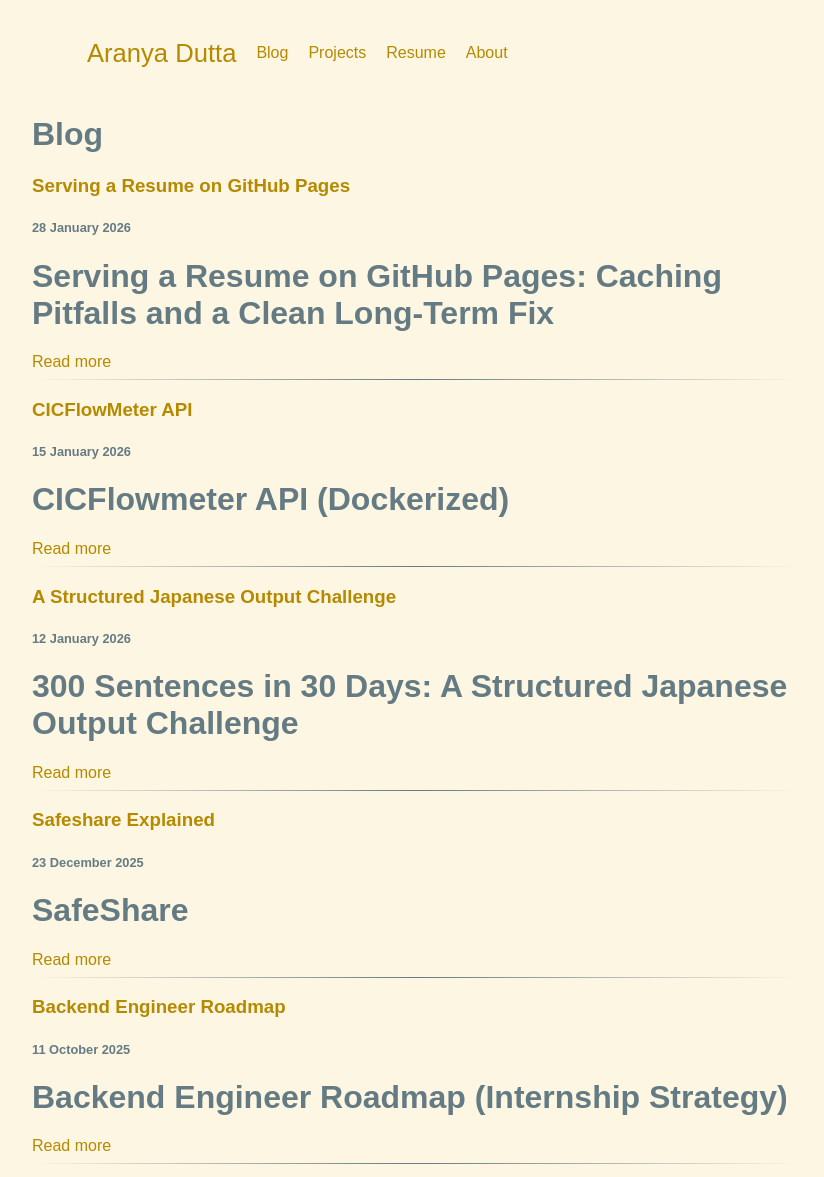
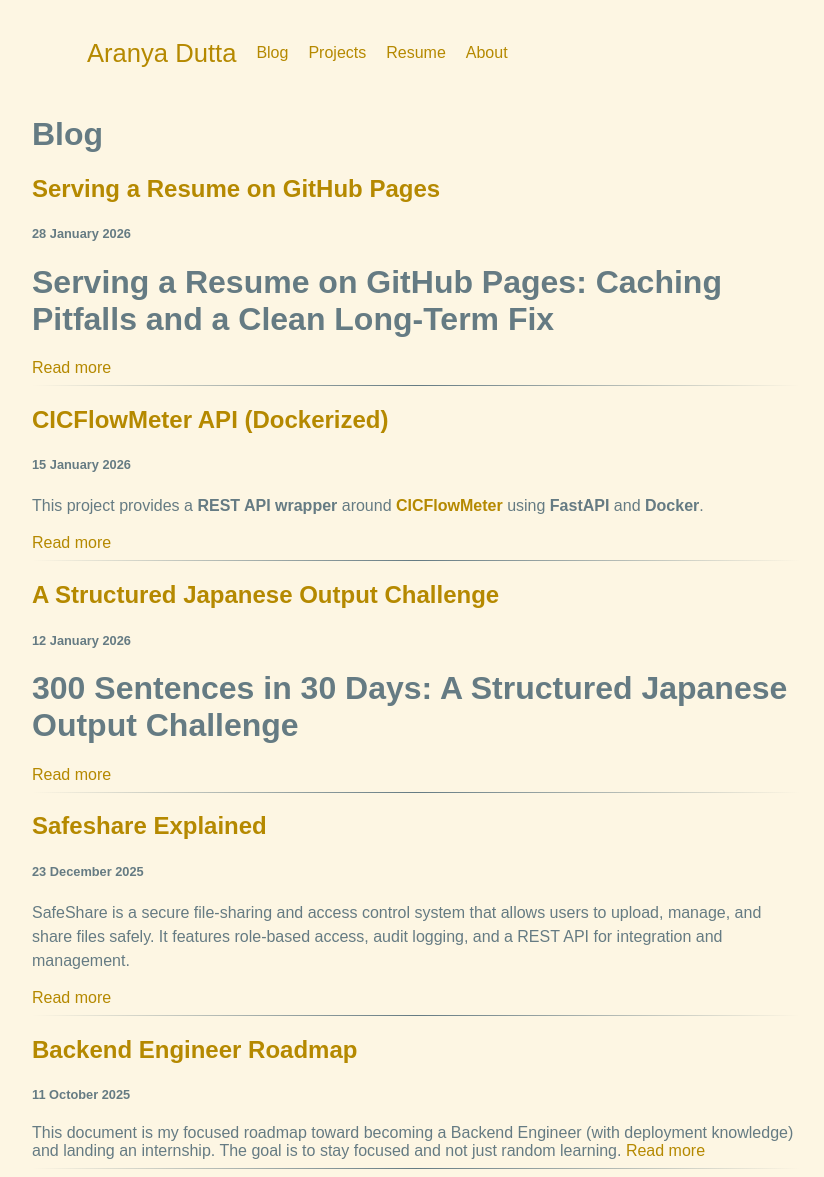
Before and after one commit to thisizaro/thisizaro.github.io, a Jekyll site: the page built from blog/index.html, in a window 1280 px wide. Shown: the whole page, without its empty margins (224-1048 px from the left). Built offline with Jekyll 4.4.1, drawn with Linux system fonts in a browser that asks for light colours; the list of posts is cut into pages by our own code.

Commit message:
updated posts

```diff
--- a/_posts/2025-10-11-Backend-Engineer-Roadmap.md
+++ b/_posts/2025-10-11-Backend-Engineer-Roadmap.md
@@ -2,9 +2,11 @@
 title: Backend Engineer Roadmap
 featured: true
 layout: post
+excerpt: >
+  This document is my focused roadmap toward becoming a Backend Engineer
+  (with deployment knowledge) and landing an internship.
+  The goal is to stay focused and not just random learning.
 ---
-
-# Backend Engineer Roadmap (Internship Strategy)
 
 This document is my focused roadmap toward becoming a **Backend Engineer
 (with deployment knowledge)** and landing an internship.\
--- a/blog/index.html
+++ b/blog/index.html
@@ -5,7 +5,7 @@
 <h1>Blog</h1>
 {% for post in paginator.posts %}
 
-  <h3><a href="{{ post.url }}">{{ post.title }}</a></h3>
+  <h2><a href="{{ post.url }}">{{ post.title }}</a></h2>
   <h4><small>{{ post.date | date_to_long_string }}</small></h4>
   {{ post.excerpt }}
   <a href="{{ post.url }}">Read more</a>
```
Also changed, not shown: _posts/2025-12-23-Safeshare.md (+0 -4 lines), _posts/2026-01-15-cicflowmeter-api.md (+1 -5 lines).
